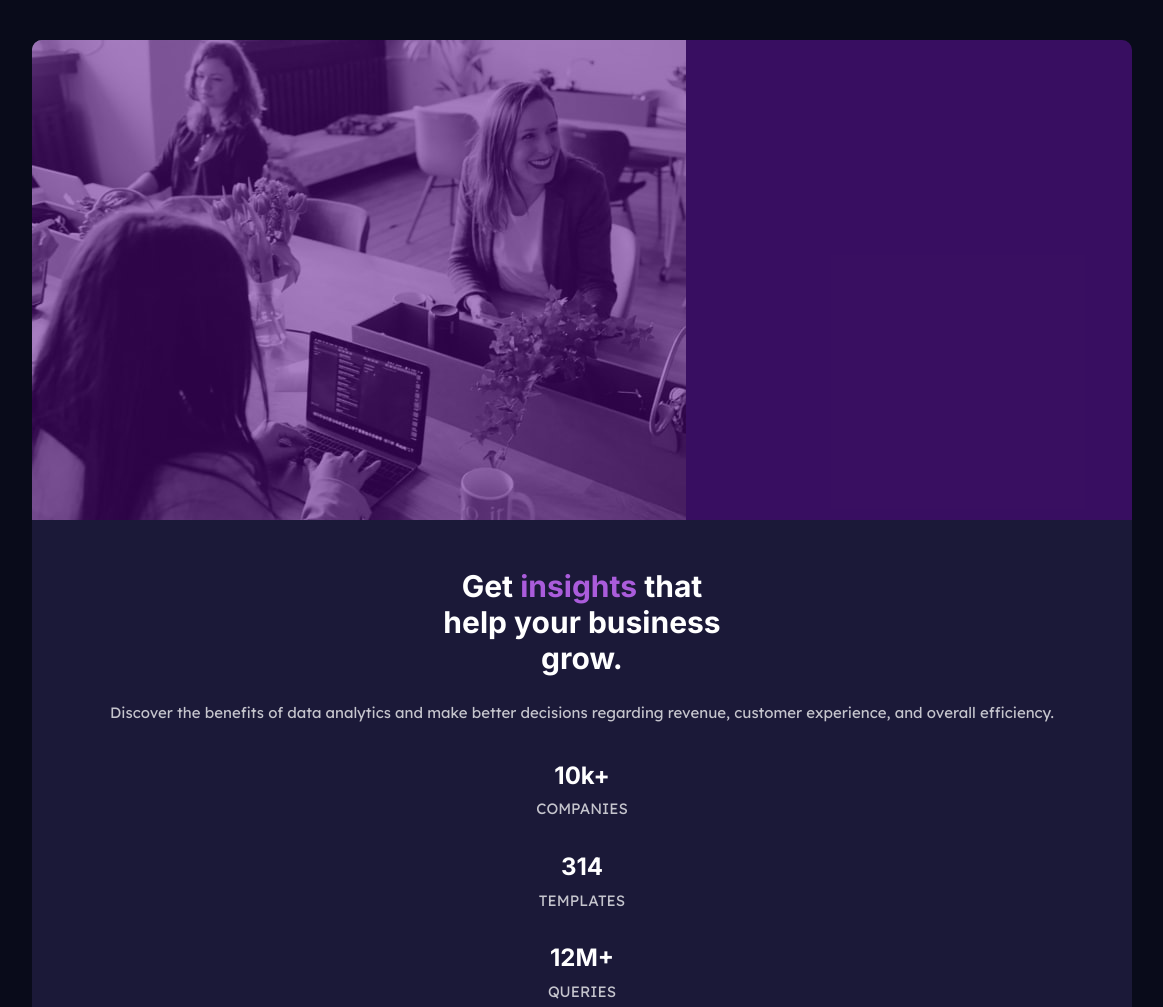
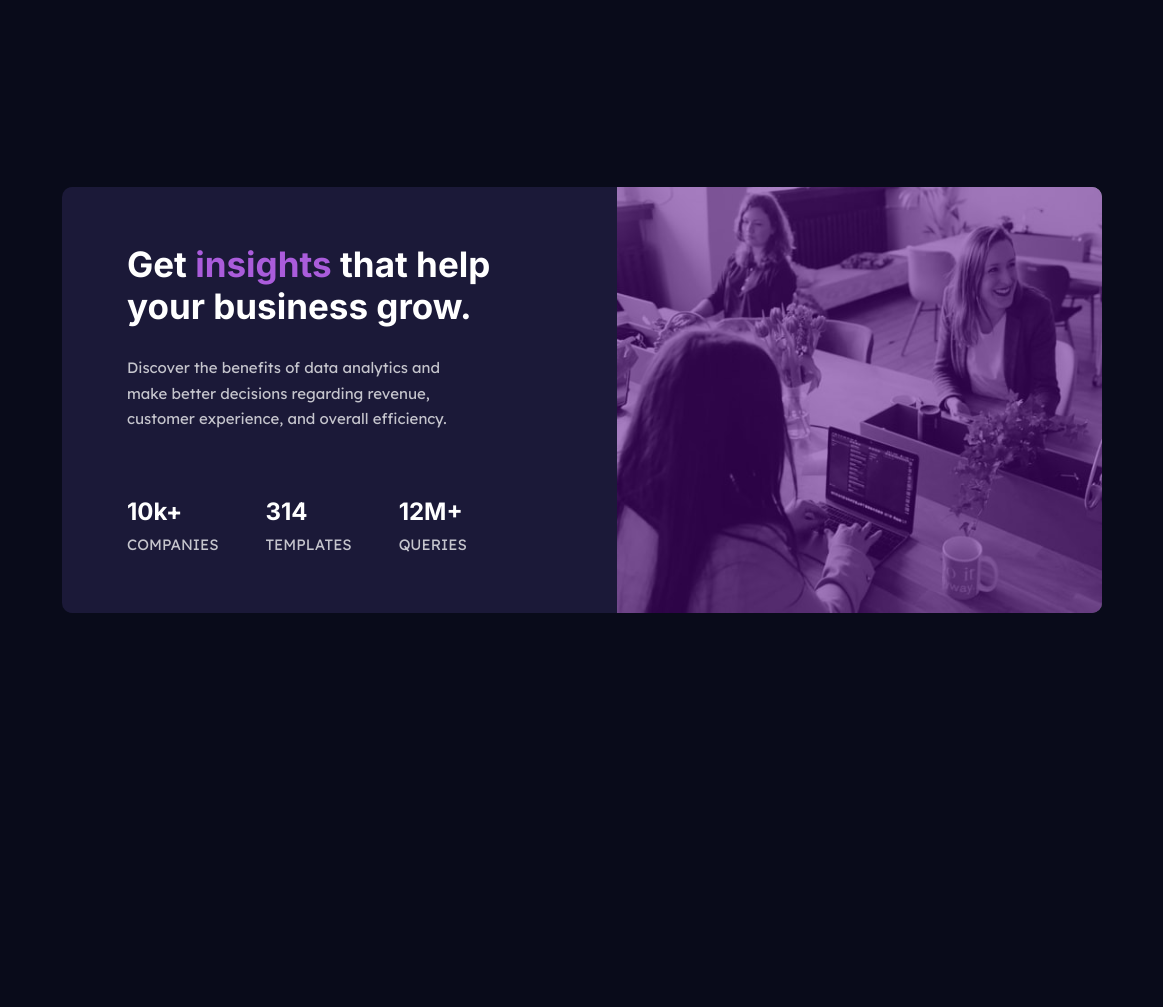
Before and after one commit to robinjmm/stat-preview-card, a website: page index.html in a window 1536 px wide. Shown: the top 1007 px of the page, without its empty margins (186-1349 px from the left). After the commit the page ends 800 px from the top, so only its background shows below. Drawn offline with nearby package versions, Linux system fonts and the light colour scheme; files that its build step writes are made by us from their sources.

Commit message:
Add responsive styles for large screens

```diff
--- a/index.html
+++ b/index.html
@@ -23,7 +23,10 @@
         <div class="card">
             <div class="card__hero">
                 <div class="card__hero-layer"></div>
-                <img src="./images/image-header-mobile.jpg" alt="An image of people working in a office">
+                <picture>
+                    <source media="(min-width: 700px)" srcset="./images/image-header-desktop.jpg">
+                    <img src="./images/image-header-mobile.jpg" alt="An image of people working in a office">
+                </picture>
             </div>
             <div class="card__body">
                 <div class="card__header">
--- a/scss/components/_card.scss
+++ b/scss/components/_card.scss
@@ -4,7 +4,7 @@
     border-radius: em(10px, 15px);
     background-color: $bg-card;
     margin: 0 auto;
-    width: min(90%, 1100px);
+    width: min(90%, 500px);
     overflow: hidden;
     line-height: 1.7;
     padding-bottom: em(40px, 15px);
--- a/scss/layout/_media-queries.scss
+++ b/scss/layout/_media-queries.scss
@@ -14,3 +14,46 @@
         font-size: rem(18px);
     }
 }
+
+@media (min-width: 1440px) {
+
+    img,
+    picture {
+        height: 100%;
+    }
+
+    .card {
+        display: flex;
+        flex-direction: row-reverse;
+        width: 1040px;
+        max-width: 1100px;
+        padding: 0;
+
+        &__body {
+            text-align: left;
+            display: flex;
+            flex-direction: column;
+            align-items: flex-start;
+            justify-content: center;
+            margin-left: em(50px, 15px);
+            margin-right: em(50px, 15px);
+        }
+
+        &__header,
+        &__stats {
+            width: 80%;
+        }
+
+        &__heading {
+            font-size: rem(35px);
+            margin-inline: 0;
+            width: 18ch;
+        }
+
+        &__stats {
+            display: flex;
+            justify-content: space-between;
+            padding: 30px 0;
+        }
+    }
+}
```
